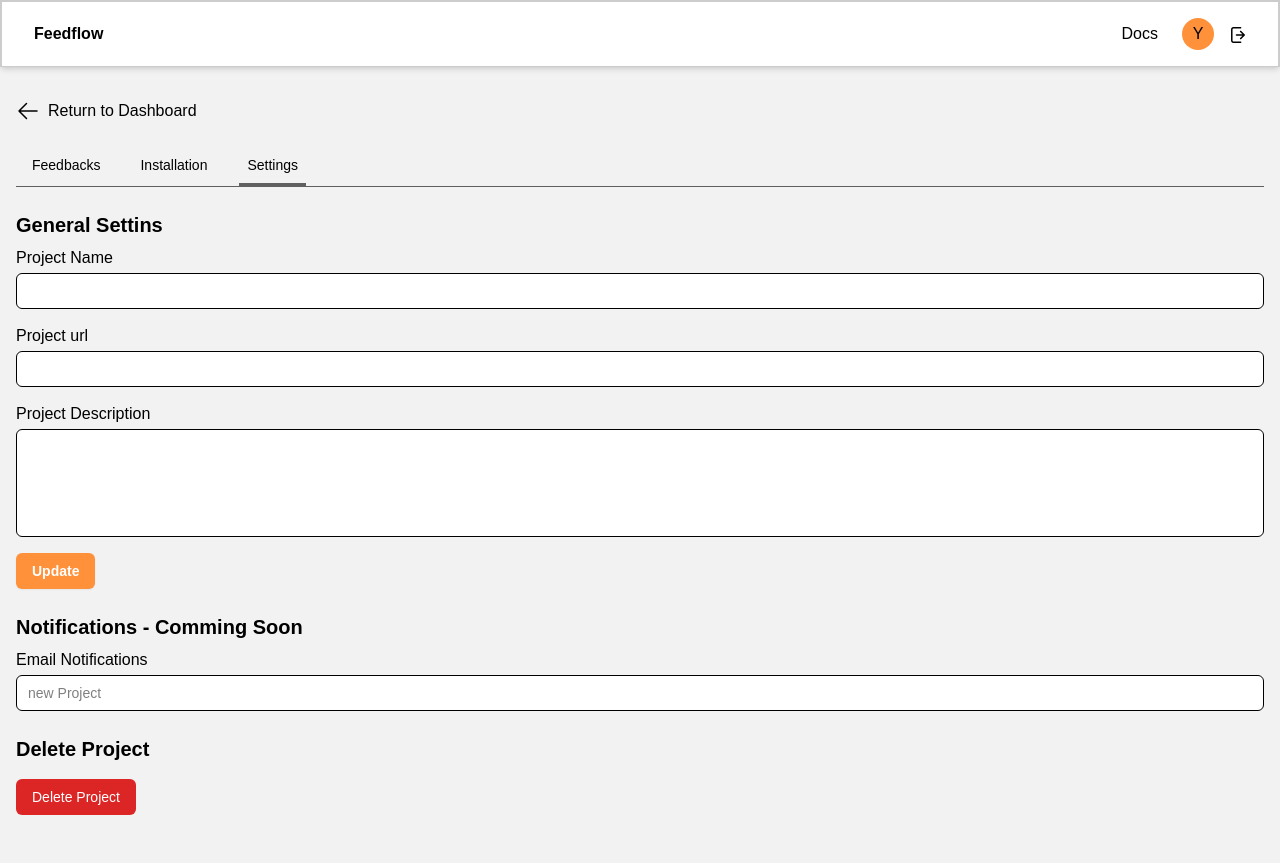
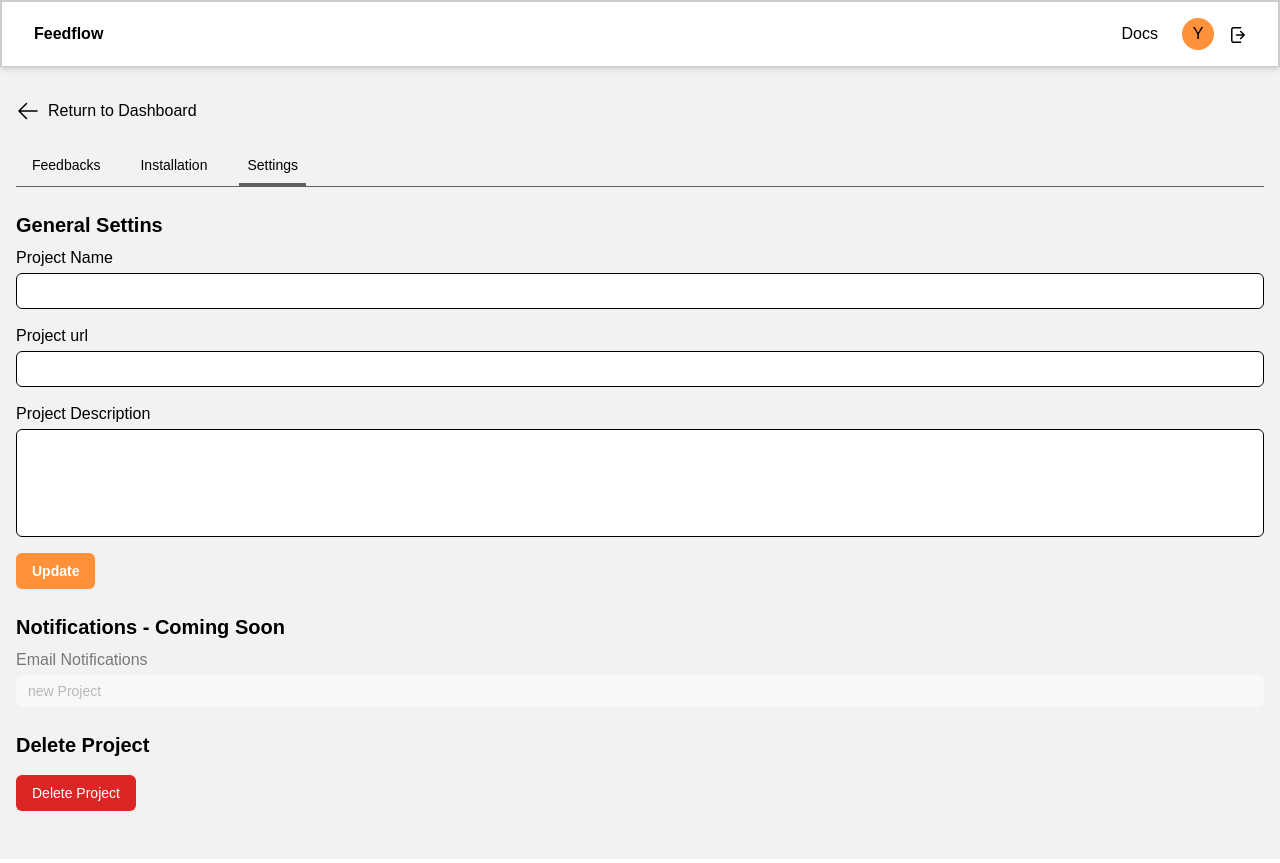
Before and after one commit to Feedflow-Feedback/feedflow, a React (Vite) app in the folder apps/dashboard-frontend/: page /project/1 in a window 1280 px wide. Both pictures are taken after a click on the button "Settings". Built offline with nearby package versions, Linux system fonts and the light colour scheme; no server answers.

Commit message:
feat: small improvements

```diff
--- a/apps/dashboard-frontend/src/components/detailsProject/feedbacksOverview/feedbacksTable/feedbacksTable.jsx
+++ b/apps/dashboard-frontend/src/components/detailsProject/feedbacksOverview/feedbacksTable/feedbacksTable.jsx
@@ -69,6 +69,16 @@
                     </td>
                   </tr>
                 ))}
+                {feedbacks.length === 0 && (
+                  <tr>
+                    <td
+                      colSpan="3"
+                      className="py-4 text-center text-sm text-gray-500"
+                    >
+                      No feedbacks available.
+                    </td>
+                  </tr>
+                )}
               </tbody>
             </table>
             {selectedFeedback && (
--- a/apps/dashboard-frontend/src/components/detailsProject/settings/settings.jsx
+++ b/apps/dashboard-frontend/src/components/detailsProject/settings/settings.jsx
@@ -119,9 +119,9 @@
             </button>
           </form>
         </div>
-        <div className="mt-6">
-          <p className="text-p-lg font-bold">Notifications - Comming Soon</p>
-          <div className="mt-2">
+        <div className="mt-6 relative">
+          <p className="text-p-lg font-bold">Notifications - Coming Soon</p>
+          <div className="mt-2 select-none pointer-events-none opacity-50">
             <label
               htmlFor="description"
               className="block text-p-md font-regular text-left"
@@ -134,10 +134,13 @@
                 name="title"
                 type="title"
                 placeholder="new Project"
-                className="block w-full rounded-md bg-white px-3 py-1.5 text-base outline-1 -outline-offset-1 placeholder:text-p-sm "
+                className="block w-full rounded-md bg-white px-3 py-1.5 "
+                disabled
               />
             </div>
           </div>
+          {/* Overlay haze */}
+          <div className="absolute inset-0 bg-gray-200 opacity-60 pointer-events-none rounded-md"></div>
         </div>
         <div className="mt-6">
           <ConfirmDeleteModal
```
